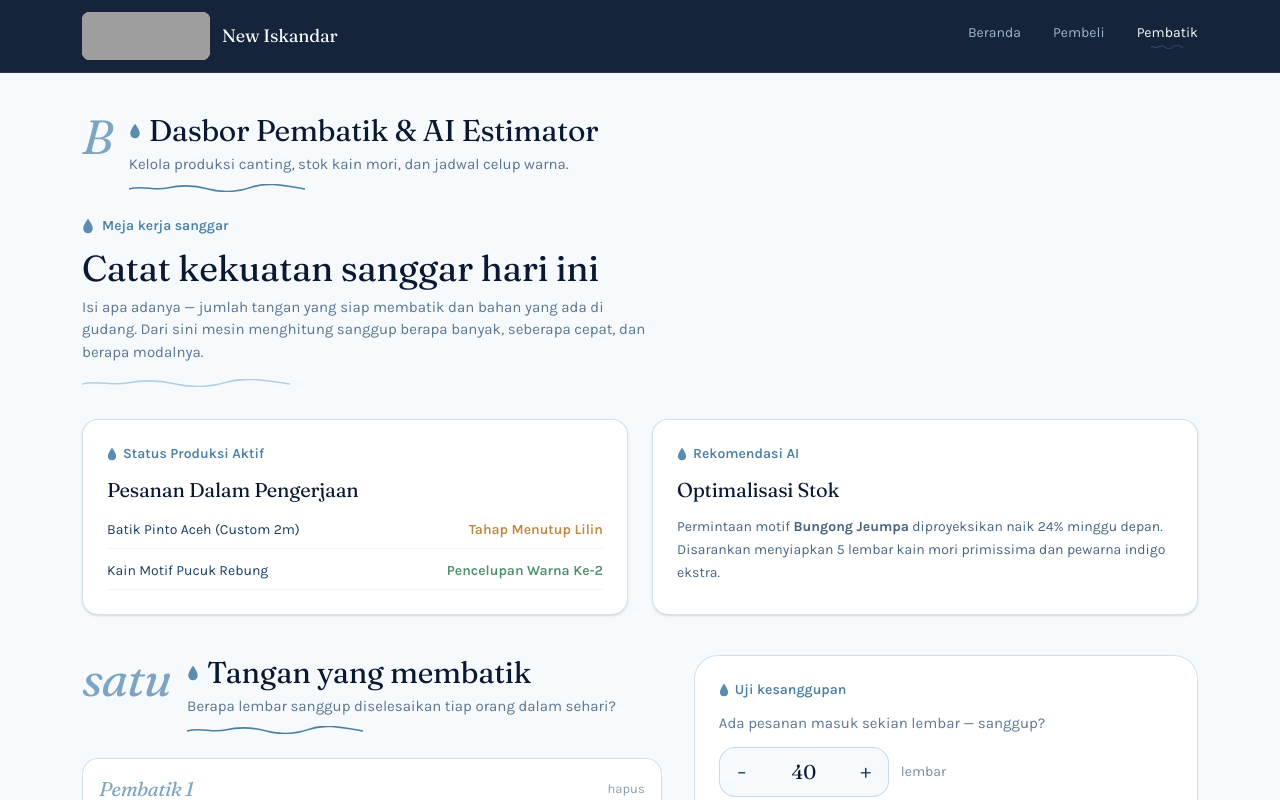
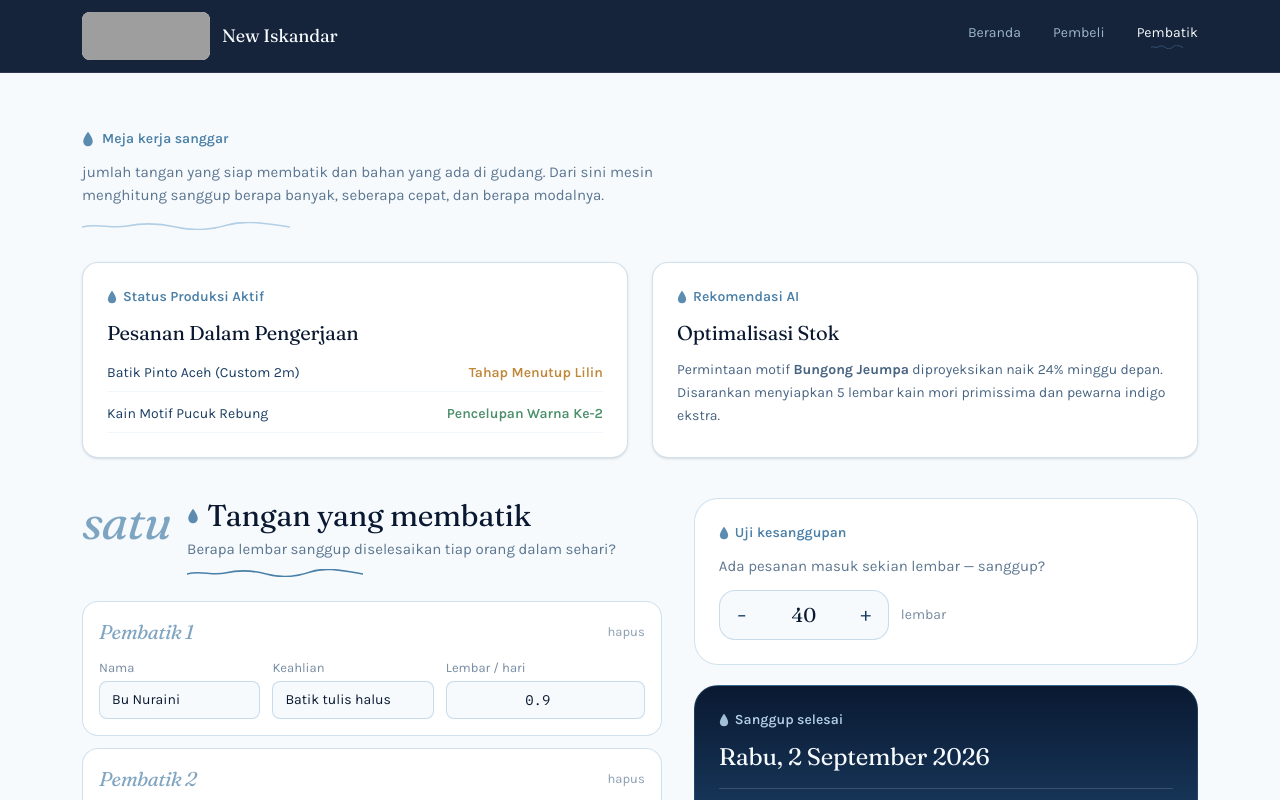
Before and after one commit to fathrmhd/newiskandar, a React (Vite) app in the folder frontend/: page / in a window 1280 px wide. Both pictures are taken after a click on the button "Pembatik". Shown: the top 800 px of the page. Built offline with nearby package versions, Linux system fonts and the light colour scheme; grey boxes are pictures that could not be loaded; the HTML template or start-up script is replaced by a standard one.

Commit message:
feat: update seller dashboard UI

```diff
--- a/frontend/src/pages/Seller.tsx
+++ b/frontend/src/pages/Seller.tsx
@@ -25,20 +25,13 @@ const Seller: FC = () => {
 
   return (
     <main className="mx-auto max-w-[1180px] px-5 pb-24 pt-10 sm:px-8">
-      {/* Header & Stage Mark */}
-      <StageMark
-        numeral="B"
-        title="Dasbor Pembatik & AI Estimator"
-        sub="Kelola produksi canting, stok kain mori, dan jadwal celup warna."
-      />
-
+      {/* Header*/}
       <div className="mt-4 mb-3 flex items-center gap-2">
         <DyeDrop className="h-4 w-3" />
         <span className="text-sm font-semibold text-ocean">Meja kerja sanggar</span>
       </div>
-      <h1 className="max-w-2xl font-display text-4xl text-navy">Catat kekuatan sanggar hari ini</h1>
       <p className="mt-2 max-w-xl text-[15px] text-deep/70">
-        Isi apa adanya — jumlah tangan yang siap membatik dan bahan yang ada di gudang.
+        jumlah tangan yang siap membatik dan bahan yang ada di gudang.
         Dari sini mesin menghitung sanggup berapa banyak, seberapa cepat, dan berapa modalnya.
       </p>
       <Canting className="mt-4 h-2 w-52 text-sky" />
```
